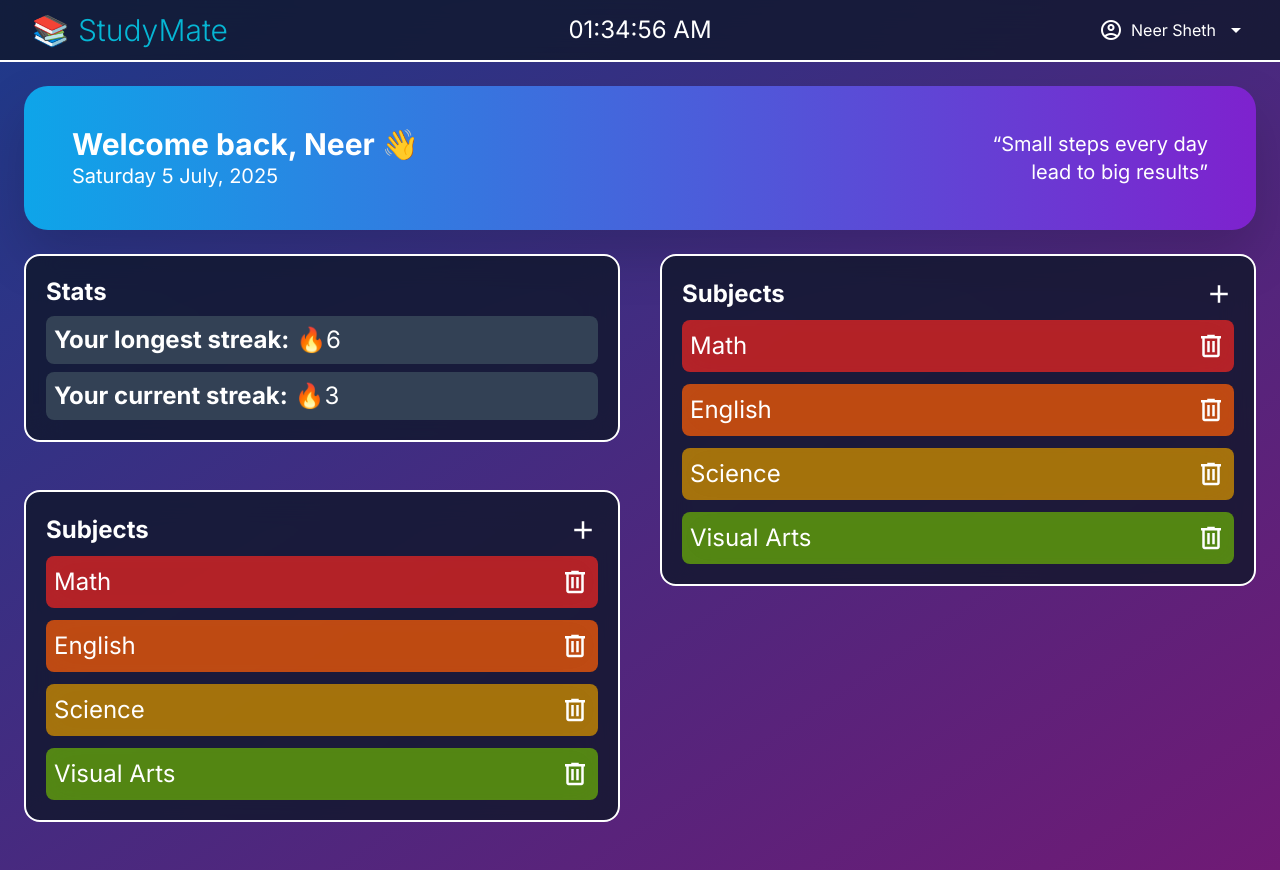
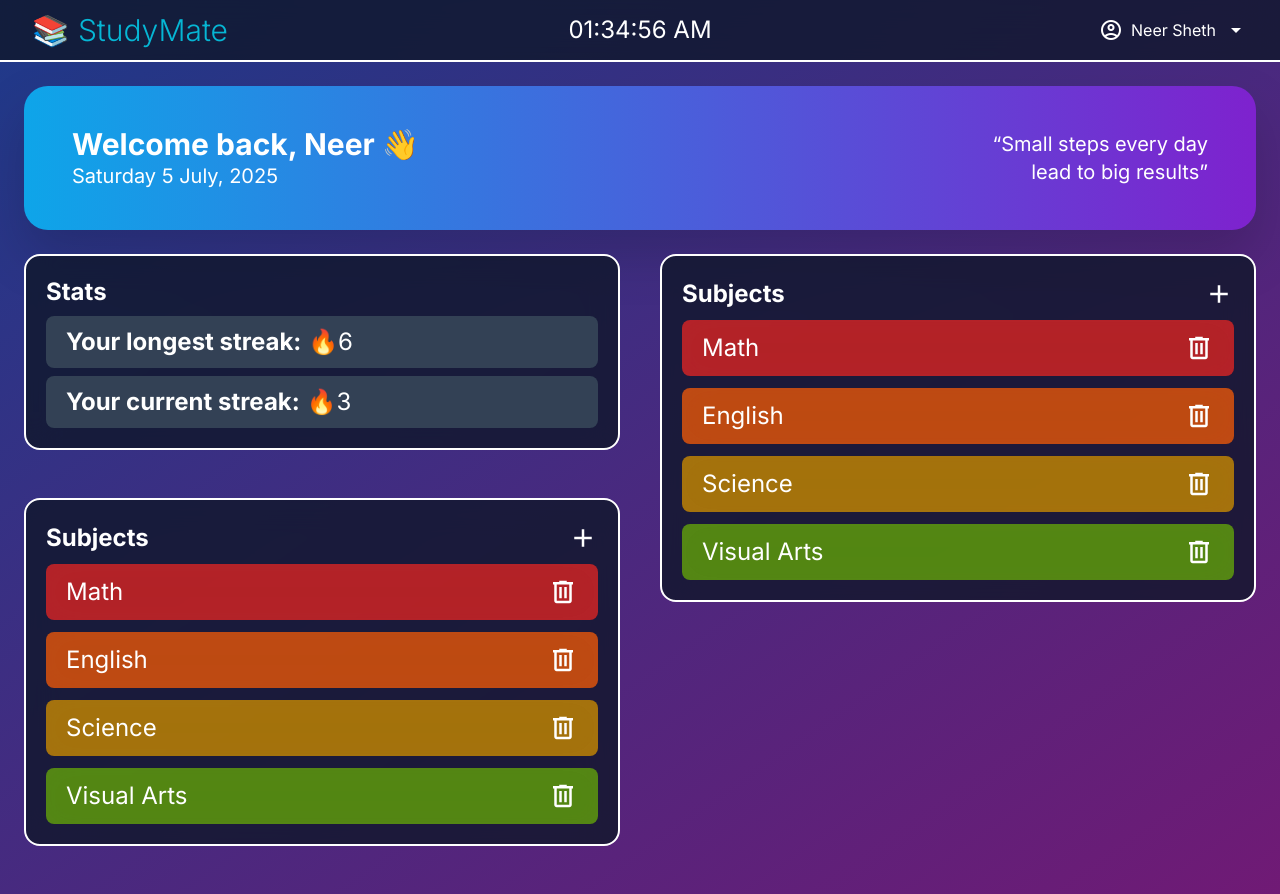
Before and after one commit to ItsPixL/studymate-tracker, a React (Vite) app in the folder frontend/studymate-frontend/: page /dashboard in a window 1280 px wide. Before the commit the page ends 870 px from the top, so only its background shows below. Built offline with nearby package versions, Linux system fonts and the light colour scheme.

Commit message:
A few visual adjustments.

```diff
--- a/frontend/studymate-frontend/src/pages/Dashboard.tsx
+++ b/frontend/studymate-frontend/src/pages/Dashboard.tsx
@@ -34,8 +34,8 @@ function Stats() {
   return (
     <div className='bg-slate-900/80 backdrop-blur-lg rounded-2xl border-white border-2 my-6 p-5'>
       <span className='text-2xl font-bold'>Stats</span>
-      <div className='mt-2 backdrop-blur-lg bg-slate-700 p-2 text-2xl rounded-lg'><strong>Your longest streak:</strong> 🔥{longest}</div>
-      <div className='mt-2 backdrop-blur-lg bg-slate-700 p-2 text-2xl rounded-lg'><strong>Your current streak:</strong> 🔥{current}</div>
+      <div className='mt-2 backdrop-blur-lg bg-slate-700 py-2.5 px-5 text-2xl rounded-lg'><strong>Your longest streak:</strong> 🔥{longest}</div>
+      <div className='mt-2 backdrop-blur-lg bg-slate-700 py-2.5 px-5 text-2xl rounded-lg'><strong>Your current streak:</strong> 🔥{current}</div>
     </div>
   )
 }
@@ -96,7 +96,7 @@ function Subjects() {
           return (
             <div key={index} className='flex justify-between items-center w-full'>
               <div
-                className={`flex justify-between items-center w-full backdrop-blur-lg p-2 text-2xl rounded-lg ${colors[index % colors.length]}`}
+                className={`flex justify-between items-center w-full backdrop-blur-lg py-2.5 px-5 text-2xl rounded-lg ${colors[index % colors.length]}`}
               >
                 <span>{subject}</span>
                 <span className="material-symbols-outlined cursor-pointer text-3xl">delete</span>
```
